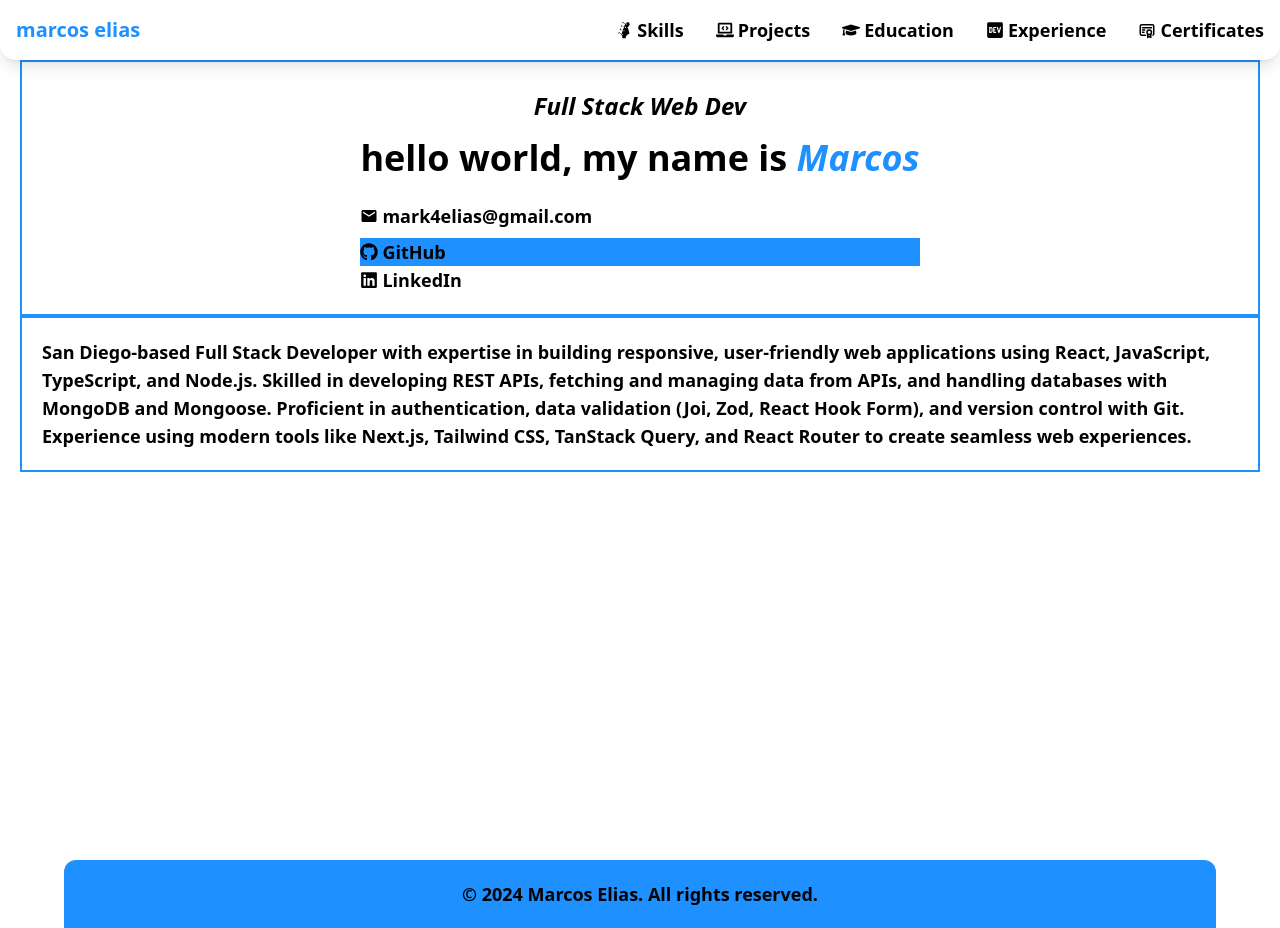
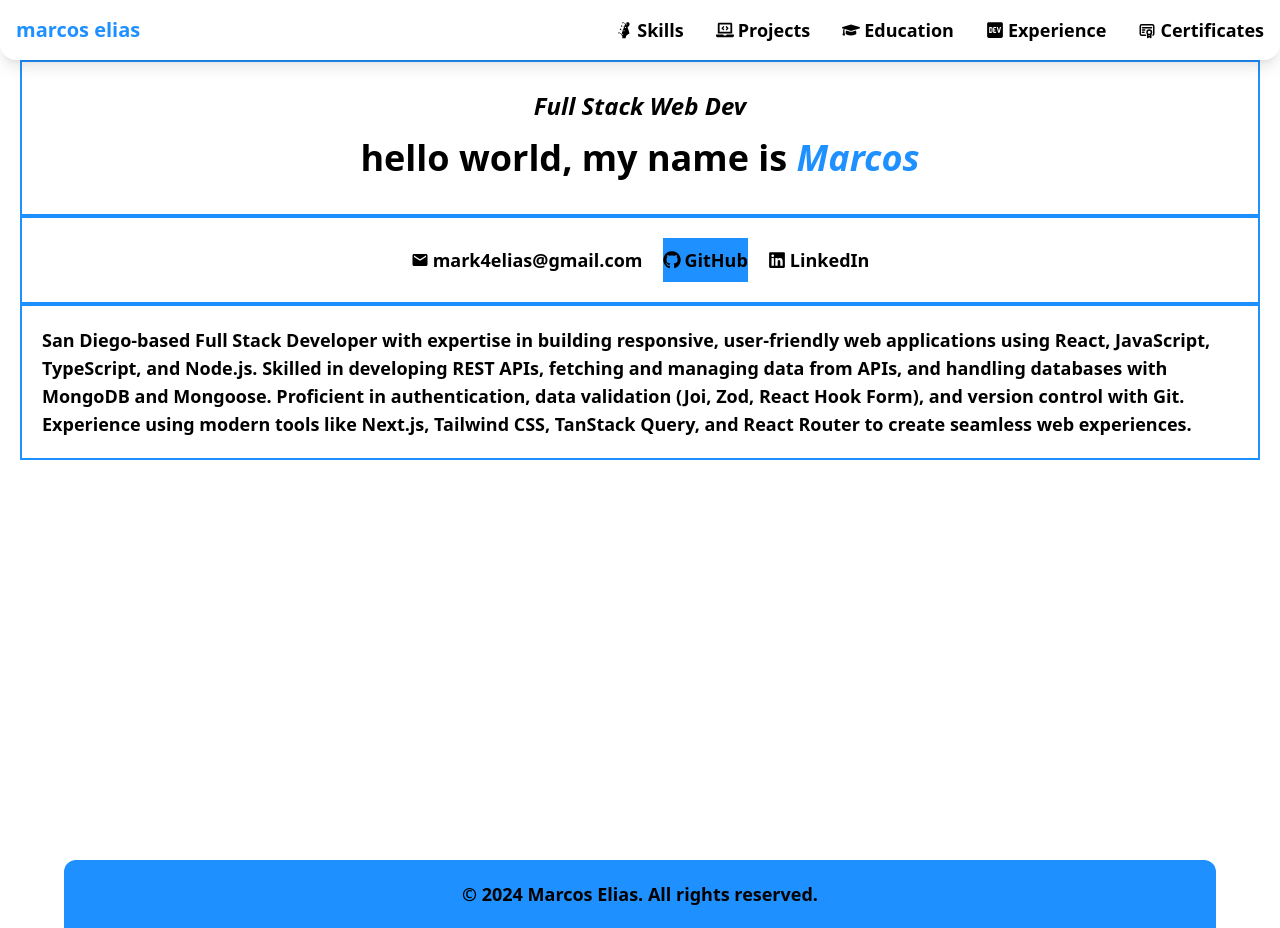
Before and after one commit to mark-elias/MyPortfolio_Next.js, a Next.js app: page / in a window 1280 px wide. Built offline with nearby package versions, Linux system fonts and the light colour scheme.

Commit message:
Hero and Contact sections

```diff
--- a/app/components/Contact.tsx
+++ b/app/components/Contact.tsx
@@ -5,16 +5,7 @@ import React from "react";
 
 function Contact() {
   return (
-    <section className="flex justify-center">
-      <div>
-        <div className="text-center">
-          <h3 className="italic">Full Stack Web Dev</h3>
-          <h1>
-            hello world, my name is{" "}
-            <span className="italic text-customPrimary">Marcos</span>
-          </h1>
-        </div>
-        <div className="">
+    <section className="flex justify-center gap-5">
       <div className="flex items-center gap-1">
         <MdEmail></MdEmail>
         <p>mark4elias@gmail.com</p>
@@ -28,8 +19,6 @@ function Contact() {
       <a href="https://github.com" className="flex items-center gap-1">
         <FaLinkedin></FaLinkedin>LinkedIn
       </a>
-        </div>
-      </div>
     </section>
   );
 }
--- /dev/null
+++ b/app/components/Hero.tsx
@@ -0,0 +1,15 @@
+import React from "react";
+
+function Hero() {
+  return (
+    <section className="text-center">
+      <h3 className="italic">Full Stack Web Dev</h3>
+      <h1>
+        hello world, my name is{" "}
+        <span className="italic text-customPrimary">Marcos</span>
+      </h1>
+    </section>
+  );
+}
+
+export default Hero;
--- a/app/page.tsx
+++ b/app/page.tsx
@@ -1,10 +1,12 @@
 import React from "react";
 import Contact from "./components/Contact";
 import Summary from "./components/Summary";
+import Hero from "./components/Hero";
 
 function HomePage() {
   return (
     <div>
+      <Hero></Hero>
       <Contact></Contact>
       <Summary></Summary>
     </div>
```
Lines whose indentation alone changed are shown as unchanged.
